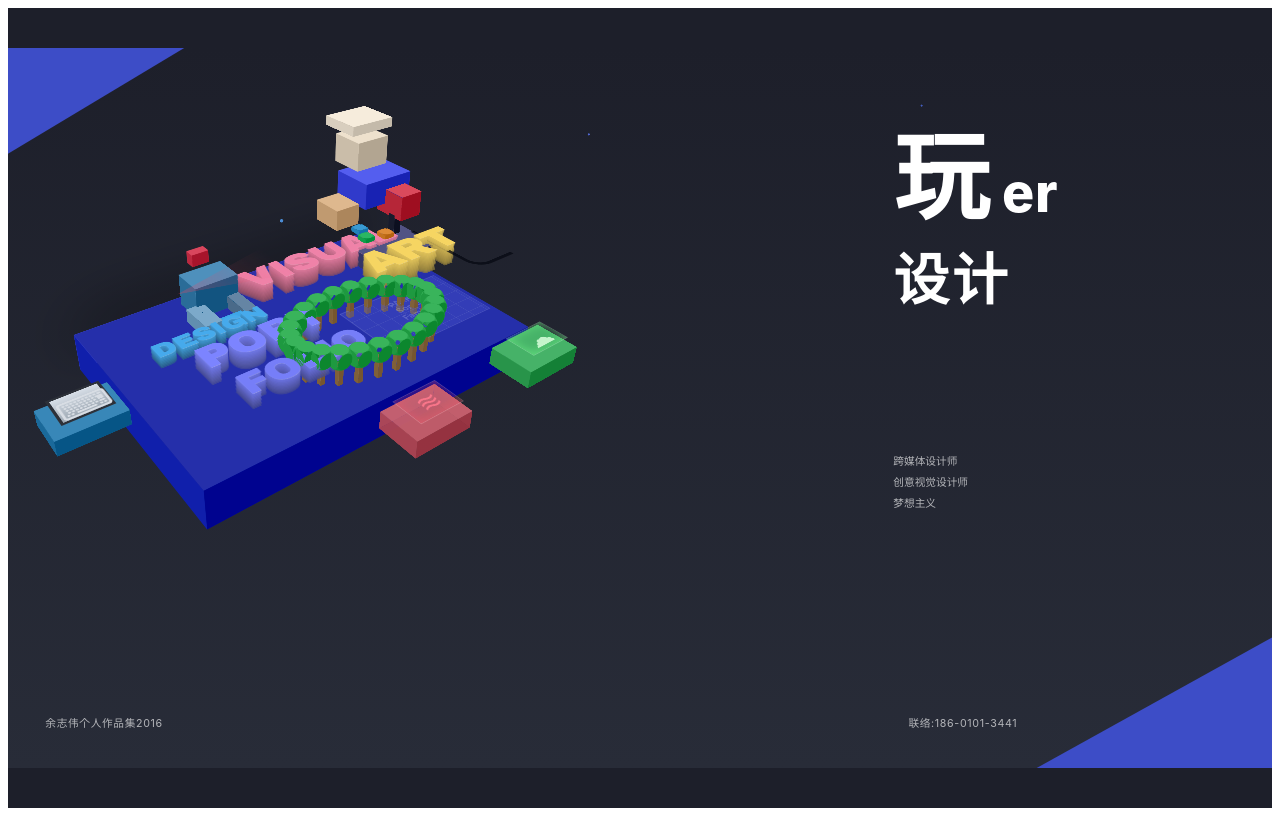
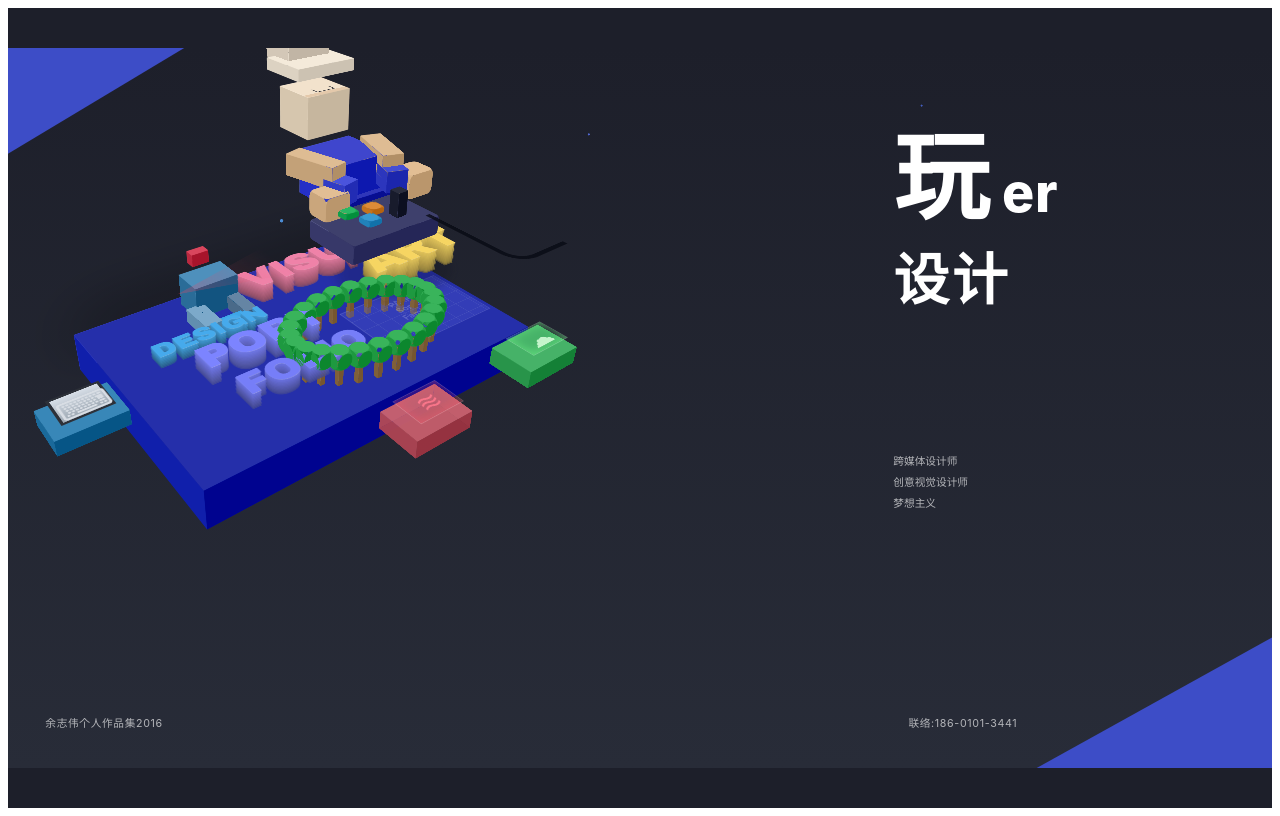
Before and after one commit to shezw/cube3d-react, a React (Vite) app in the folder packages/react-example/: page / in a window 1280 px wide. Built offline with nearby package versions, Linux system fonts and the light colour scheme.

Commit message:
Refactor visual demo character as grouped object
- extract Character3D as a scene object with local parts

- add whole-character idle motion without overriding spatial transform

- scale and place the character through group-level props

- cover character object semantics in react-example tests

```diff
--- a/packages/react-example/src/main.tsx
+++ b/packages/react-example/src/main.tsx
@@ -1,6 +1,7 @@
 import React, { useEffect, useState } from 'react';
 import { createRoot } from 'react-dom/client';
 import { Box3D, Extrude3D, Plane3D, Scene3D, Space3D, Sprite3D } from '@cube3d/react';
+import { Character3D, characterMotionCss } from './scene/Character3D';
 
 type Rgba = [number, number, number, number];
 
@@ -9,6 +10,7 @@ function App() {
 
   return (
     <main style={viewportStyle}>
+      <style>{characterMotionCss}</style>
       <div style={{ ...pageStyle, transform: `translate(-50%, -50%) scale(${scale})` }}>
         <div style={cornerStyle('left')} />
         <div style={cornerStyle('right')} />
@@ -78,7 +80,7 @@ function PortfolioIsland() {
       <Word3D text="ART" color={[246, 213, 98, 1]} position={{ x: 390, y: 164, z: 74 }} size={82} depth={36} />
 
       <RobotCamera />
-      <ArcadePlayer />
+      <Character3D position={{ x: 408, y: -2, z: 88 }} rotation={{ z: 0 }} scale={{ x: 1.22, y: 1.22, z: 1.22 }} />
       <TreeRing />
       <FloatingProps />
     </>
@@ -118,36 +120,6 @@ function RobotCamera() {
       <Box3D size={{ x: 46, y: 18, z: 24 }} position={{ x: 12, y: 88, z: -22 }} material={{ kind: 'solid', rgba: [62, 166, 232, 1] }} contrast={10} />
       <Sprite3D size={{ x: 220, y: 120 }} position={{ x: -40, y: 18, z: 44 }} faceStyle={beamStyle} />
     </Space3D>
-  );
-}
-
-function ArcadePlayer() {
-  return (
-    <Space3D position={{ x: 428, y: 38, z: 82 }}>
-      <Box3D size={{ x: 118, y: 84, z: 26 }} position={{ x: 0, y: 68, z: 0 }} material={{ kind: 'solid', rgba: [82, 83, 132, 1] }} contrast={10} />
-      <Box3D size={{ x: 94, y: 72, z: 44 }} position={{ x: 42, y: -8, z: 82 }} material={{ kind: 'solid', rgba: [84, 94, 239, 1] }} contrast={12} />
-      <Box3D size={{ x: 62, y: 58, z: 48 }} position={{ x: 58, y: -36, z: 132 }} material={{ kind: 'solid', rgba: [238, 225, 205, 1] }} contrast={12} />
-      <Box3D size={{ x: 82, y: 70, z: 16 }} position={{ x: 49, y: -52, z: 176 }} material={{ kind: 'solid', rgba: [246, 236, 220, 1] }} contrast={10} />
-      <Box3D size={{ x: 44, y: 52, z: 34 }} position={{ x: -28, y: 26, z: 66 }} material={{ kind: 'solid', rgba: [222, 184, 142, 1] }} contrast={10} />
-      <Box3D size={{ x: 42, y: 58, z: 42 }} position={{ x: 84, y: 45, z: 64 }} material={{ kind: 'solid', rgba: [218, 74, 92, 1] }} contrast={12} />
-      <ButtonDot color={[42, 183, 99, 1]} x={12} y={82} />
-      <ButtonDot color={[221, 139, 55, 1]} x={46} y={90} />
-      <ButtonDot color={[57, 154, 210, 1]} x={22} y={54} />
-      <Box3D size={{ x: 14, y: 14, z: 44 }} position={{ x: 84, y: 75, z: 26 }} material={{ kind: 'solid', rgba: [42, 45, 62, 1] }} contrast={6} />
-      <Sprite3D size={{ x: 80, y: 150 }} position={{ x: 110, y: 102, z: 16 }} faceStyle={cordStyle} />
-    </Space3D>
-  );
-}
-
-function ButtonDot({ color, x, y }: { color: Rgba; x: number; y: number }) {
-  return (
-    <Box3D
-      size={{ x: 20, y: 20, z: 8 }}
-      position={{ x, y, z: 28 }}
-      material={{ kind: 'solid', rgba: color }}
-      faceStyle={{ borderRadius: 999 }}
-      contrast={8}
-    />
   );
 }
 
@@ -301,13 +273,6 @@ const beamStyle: React.CSSProperties = {
   filter: 'blur(0.4px)',
 };
 
-const cordStyle: React.CSSProperties = {
-  borderLeft: '7px solid rgba(7,9,18,0.78)',
-  borderBottom: '7px solid rgba(7,9,18,0.78)',
-  borderRadius: '0 0 0 30px',
-  background: 'transparent',
-};
-
 const laptopStyle: React.CSSProperties = {
   display: 'grid',
   placeItems: 'center',
--- /dev/null
+++ b/packages/react-example/src/scene/Character3D.tsx
@@ -0,0 +1,213 @@
+/*
+    cube3d-react
+    packages/react-example/src/scene/Character3D.tsx    2026-06-29
+
+     ______     __  __     ______     ______     __     __
+    /\  ___\   /\ \_\ \   /\  ___\   /\___  \   /\ \  _ \ \
+    \ \___  \  \ \  __ \  \ \  __\   \/_/  /__  \ \ \/ ".\ \
+     \/\_____\  \ \_\ \_\  \ \_____\   /\_____\  \ \__/".~\_\
+      \/_____/   \/_/\/_/   \/_____/   \/_____/   \/_/   \/_/.com
+
+    @link    : local
+    @author  : Codex
+    @email   : local
+*/
+
+import React from 'react';
+import { Box3D, Plane3D, Space3D, Sprite3D } from '@cube3d/react';
+
+type Rgba = [number, number, number, number];
+type Vec3Like = { x: number; y: number; z: number };
+
+export type Character3DProps = {
+  position: Vec3Like;
+  rotation?: Partial<Vec3Like>;
+  scale?: Partial<Vec3Like>;
+};
+
+export function Character3D({ position, rotation, scale }: Character3DProps) {
+  return (
+    <Space3D
+      position={position}
+      rotation={rotation}
+      scale={scale}
+      size={{ x: 170, y: 220, z: 230 }}
+      style={characterObjectStyle}
+    >
+      <div data-scene-object="character" style={objectMarkerStyle}>
+        <Plane3D
+          size={{ x: 146, y: 118 }}
+          position={{ x: -15, y: 118, z: -12 }}
+          material={{ kind: 'solid', rgba: [15, 17, 28, 0.22] }}
+          faceStyle={shadowStyle}
+        />
+
+        <Controller3D />
+        <CharacterBody />
+        <CharacterHead />
+        <CharacterArms />
+        <CharacterHands />
+      </div>
+    </Space3D>
+  );
+}
+
+function CharacterBody() {
+  return (
+    <Space3D position={{ x: 30, y: 8, z: 74 }}>
+      <Box3D
+        size={{ x: 86, y: 80, z: 64 }}
+        material={{ kind: 'solid', rgba: [73, 84, 235, 1] }}
+        materials={{
+          top: { kind: 'solid', rgba: [96, 107, 255, 1] },
+          front: { kind: 'solid', rgba: [63, 70, 205, 1] },
+          right: { kind: 'solid', rgba: [52, 58, 184, 1] },
+        }}
+        contrast={12}
+      />
+      <Box3D size={{ x: 96, y: 24, z: 24 }} position={{ x: -5, y: 66, z: -28 }} material={solid([47, 54, 185, 1])} contrast={8} />
+      <Box3D size={{ x: 18, y: 58, z: 24 }} position={{ x: 5, y: 84, z: -58 }} material={solid([38, 42, 96, 1])} contrast={6} />
+      <Box3D size={{ x: 18, y: 58, z: 24 }} position={{ x: 64, y: 84, z: -58 }} material={solid([38, 42, 96, 1])} contrast={6} />
+    </Space3D>
+  );
+}
+
+function CharacterHead() {
+  return (
+    <Space3D position={{ x: 42, y: -54, z: 145 }}>
+      <Box3D
+        size={{ x: 70, y: 64, z: 58 }}
+        material={solid([238, 222, 198, 1])}
+        materials={{
+          front: { kind: 'solid', rgba: [242, 226, 204, 1] },
+          top: { kind: 'solid', rgba: [250, 238, 220, 1] },
+          right: { kind: 'solid', rgba: [218, 195, 168, 1] },
+        }}
+        faceStyle={(face) => ({
+          boxShadow: face.direction === 'front' ? 'inset 0 -10px 0 rgba(190,138,88,0.28)' : undefined,
+        })}
+        contrast={8}
+      />
+      <Sprite3D size={{ x: 52, y: 28 }} position={{ x: 9, y: 42, z: 31 }} faceStyle={faceStyle}>
+        <span>└─┘</span>
+      </Sprite3D>
+      <Box3D size={{ x: 92, y: 72, z: 16 }} position={{ x: -11, y: -14, z: 58 }} material={solid([244, 234, 218, 1])} contrast={8} />
+      <Box3D size={{ x: 68, y: 52, z: 22 }} position={{ x: 2, y: -34, z: 72 }} material={solid([238, 226, 210, 1])} contrast={9} />
+    </Space3D>
+  );
+}
+
+function CharacterArms() {
+  return (
+    <>
+      <Space3D position={{ x: -8, y: 30, z: 100 }} rotation={{ z: -14 }}>
+        <Box3D size={{ x: 28, y: 76, z: 30 }} material={solid([222, 188, 147, 1])} contrast={9} />
+        <Box3D size={{ x: 28, y: 34, z: 30 }} position={{ x: 0, y: 62, z: -18 }} material={solid([74, 84, 220, 1])} contrast={8} />
+      </Space3D>
+
+      <Space3D position={{ x: 116, y: 32, z: 98 }} rotation={{ z: 18 }}>
+        <Box3D size={{ x: 30, y: 78, z: 30 }} material={solid([222, 188, 147, 1])} contrast={9} />
+        <Box3D size={{ x: 30, y: 34, z: 30 }} position={{ x: 0, y: 60, z: -16 }} material={solid([68, 78, 213, 1])} contrast={8} />
+      </Space3D>
+    </>
+  );
+}
+
+function CharacterHands() {
+  return (
+    <>
+      <Box3D
+        size={{ x: 38, y: 34, z: 32 }}
+        position={{ x: -16, y: 92, z: 72 }}
+        material={solid([226, 190, 148, 1])}
+        faceStyle={{ borderRadius: 7 }}
+        contrast={8}
+      />
+      <Box3D
+        size={{ x: 42, y: 36, z: 34 }}
+        position={{ x: 118, y: 96, z: 70 }}
+        material={solid([226, 190, 148, 1])}
+        faceStyle={{ borderRadius: 8 }}
+        contrast={8}
+      />
+    </>
+  );
+}
+
+function Controller3D() {
+  return (
+    <Space3D position={{ x: -18, y: 96, z: 36 }}>
+      <Box3D
+        size={{ x: 142, y: 88, z: 26 }}
+        material={solid([82, 83, 132, 1])}
+        materials={{
+          top: { kind: 'solid', rgba: [101, 102, 154, 1] },
+          front: { kind: 'solid', rgba: [62, 64, 108, 1] },
+        }}
+        faceStyle={{ borderRadius: 5 }}
+        contrast={9}
+      />
+      <ButtonDot color={[42, 183, 99, 1]} x={22} y={26} />
+      <ButtonDot color={[221, 139, 55, 1]} x={56} y={35} />
+      <ButtonDot color={[57, 154, 210, 1]} x={32} y={58} />
+      <Box3D size={{ x: 16, y: 16, z: 46 }} position={{ x: 94, y: 45, z: 24 }} material={solid([42, 45, 62, 1])} contrast={6} />
+      <Sprite3D size={{ x: 84, y: 154 }} position={{ x: 121, y: 84, z: 18 }} faceStyle={cordStyle} />
+    </Space3D>
+  );
+}
+
+function ButtonDot({ color, x, y }: { color: Rgba; x: number; y: number }) {
+  return (
+    <Box3D
+      size={{ x: 20, y: 20, z: 8 }}
+      position={{ x, y, z: 28 }}
+      material={solid(color)}
+      faceStyle={{ borderRadius: 999 }}
+      contrast={8}
+    />
+  );
+}
+
+function solid(rgba: Rgba) {
+  return { kind: 'solid' as const, rgba };
+}
+
+export const characterMotionCss = `
+@keyframes cube3d-character-idle {
+  0%, 100% { transform: translate3d(0, 0, 0); }
+  50% { transform: translate3d(0, -8px, 6px); }
+}
+`;
+
+const characterObjectStyle: React.CSSProperties = {
+  transformStyle: 'preserve-3d',
+};
+
+const objectMarkerStyle: React.CSSProperties = {
+  position: 'absolute',
+  inset: 0,
+  animation: 'cube3d-character-idle 4.8s ease-in-out infinite',
+  transformStyle: 'preserve-3d',
+};
+
+const shadowStyle: React.CSSProperties = {
+  borderRadius: '50%',
+  filter: 'blur(8px)',
+  transform: 'scale(1.1)',
+};
+
+const faceStyle: React.CSSProperties = {
+  display: 'grid',
+  placeItems: 'center',
+  color: '#1a1c24',
+  fontSize: 20,
+  fontWeight: 900,
+  background: 'transparent',
+};
+
+const cordStyle: React.CSSProperties = {
+  borderLeft: '7px solid rgba(7,9,18,0.78)',
+  borderBottom: '7px solid rgba(7,9,18,0.78)',
+  borderRadius: '0 0 0 30px',
+  background: 'transparent',
+};
```
Also changed, not shown: 1 other file (tests, documents, lock files or other folders).
